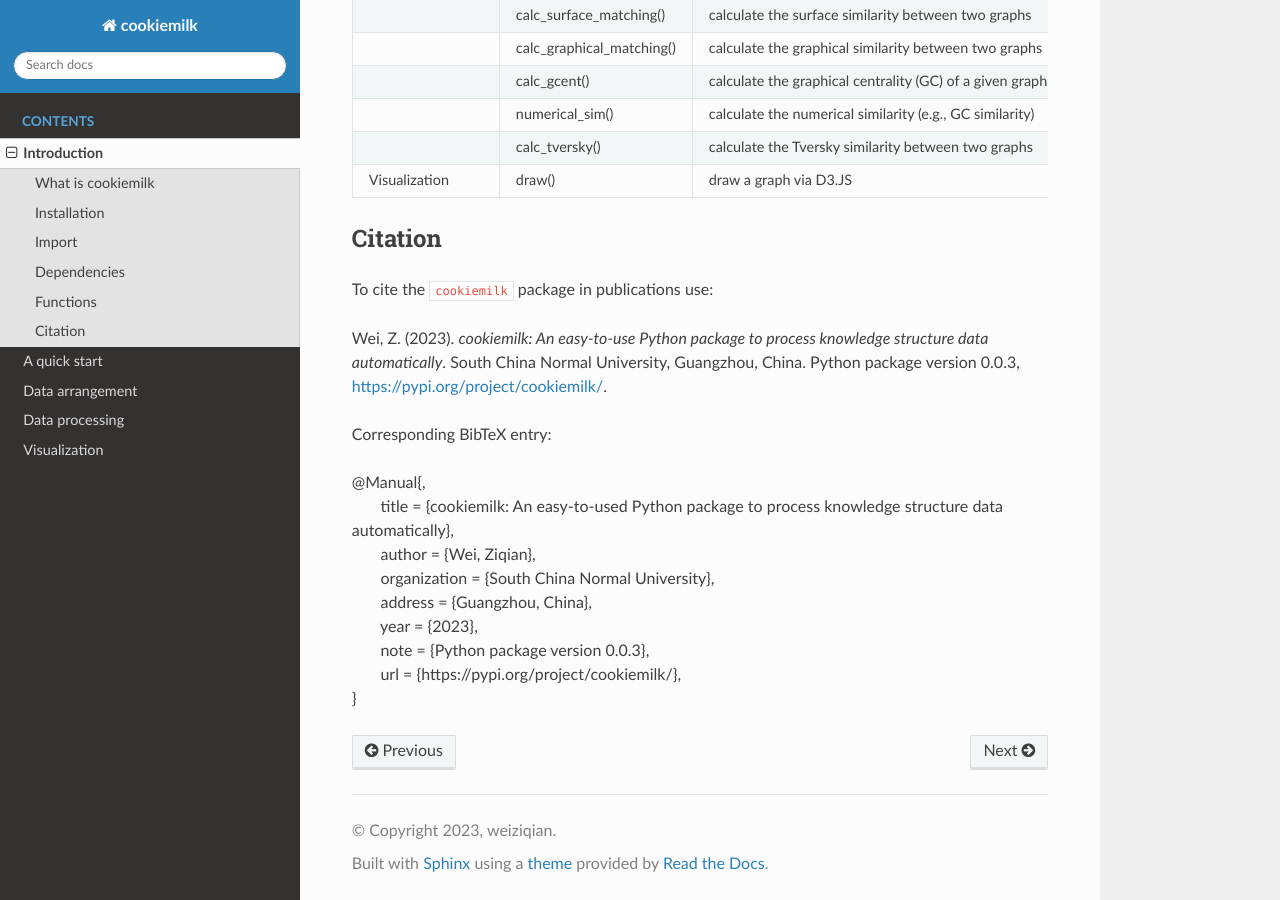
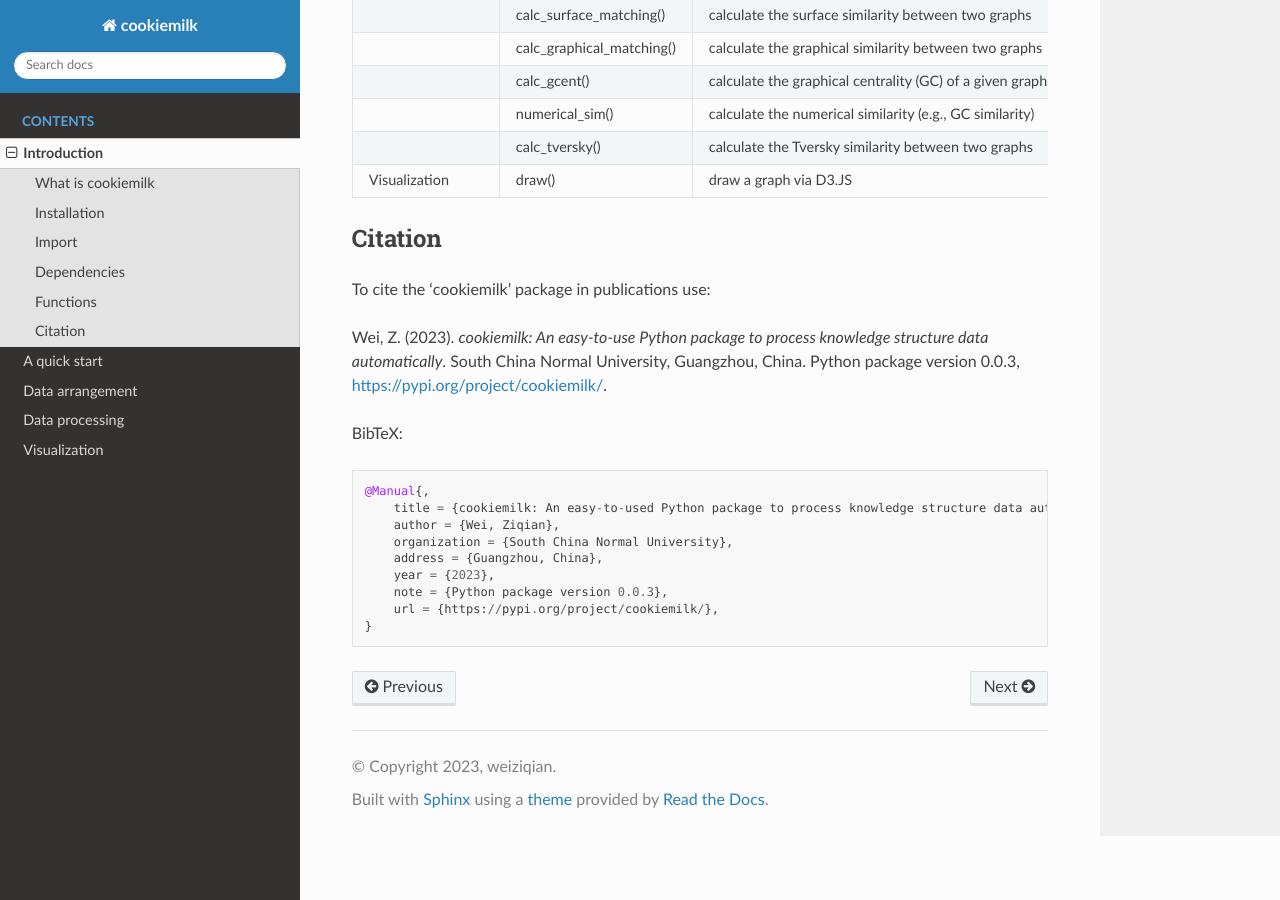
Before and after one commit to weiziqianpsych/cookiemilk_tutorial, a Sphinx documentation site: the page built from cookiemilk_tutorial/source/Introduction.md, in a window 1280 px wide and 900 px high, scrolled down 1725 px. Built offline with Sphinx 7.4.7 and the Read the Docs theme 2.0.0, drawn with Linux system fonts in a browser that asks for light colours.

Commit message:
Update Introduction.md

````diff
--- a/cookiemilk_tutorial/source/Introduction.md
+++ b/cookiemilk_tutorial/source/Introduction.md
@@ -54,18 +54,19 @@ import cookiemilk
 |Visualization     |draw()                    | draw a graph via D3.JS     |
 
 ## Citation
-To cite the `cookiemilk` package in publications use:
+To cite the 'cookiemilk' package in publications use:
 
 Wei, Z. (2023). *cookiemilk: An easy-to-use Python package to process knowledge structure data automatically*. South China Normal University, Guangzhou, China. Python package version 0.0.3, [https://pypi.org/project/cookiemilk/](https://pypi.org/project/cookiemilk/).
 
-Corresponding BibTeX entry:
-
-@Manual{, \
-&nbsp;&nbsp;&nbsp;&nbsp;&nbsp;&nbsp; title = {cookiemilk: An easy-to-used Python package to process knowledge structure data automatically}, \
-&nbsp;&nbsp;&nbsp;&nbsp;&nbsp;&nbsp; author = {Wei, Ziqian}, \
-&nbsp;&nbsp;&nbsp;&nbsp;&nbsp;&nbsp; organization = {South China Normal University}, \
-&nbsp;&nbsp;&nbsp;&nbsp;&nbsp;&nbsp; address = {Guangzhou, China}, \
-&nbsp;&nbsp;&nbsp;&nbsp;&nbsp;&nbsp; year = {2023}, \
-&nbsp;&nbsp;&nbsp;&nbsp;&nbsp;&nbsp; note = {Python package version 0.0.3}, \
-&nbsp;&nbsp;&nbsp;&nbsp;&nbsp;&nbsp; url = {https://pypi.org/project/cookiemilk/}, \
+BibTeX:
+```
+@Manual{,
+    title = {cookiemilk: An easy-to-used Python package to process knowledge structure data automatically},
+    author = {Wei, Ziqian},
+    organization = {South China Normal University},
+    address = {Guangzhou, China},
+    year = {2023},
+    note = {Python package version 0.0.3},
+    url = {https://pypi.org/project/cookiemilk/},
 }
+```
````
